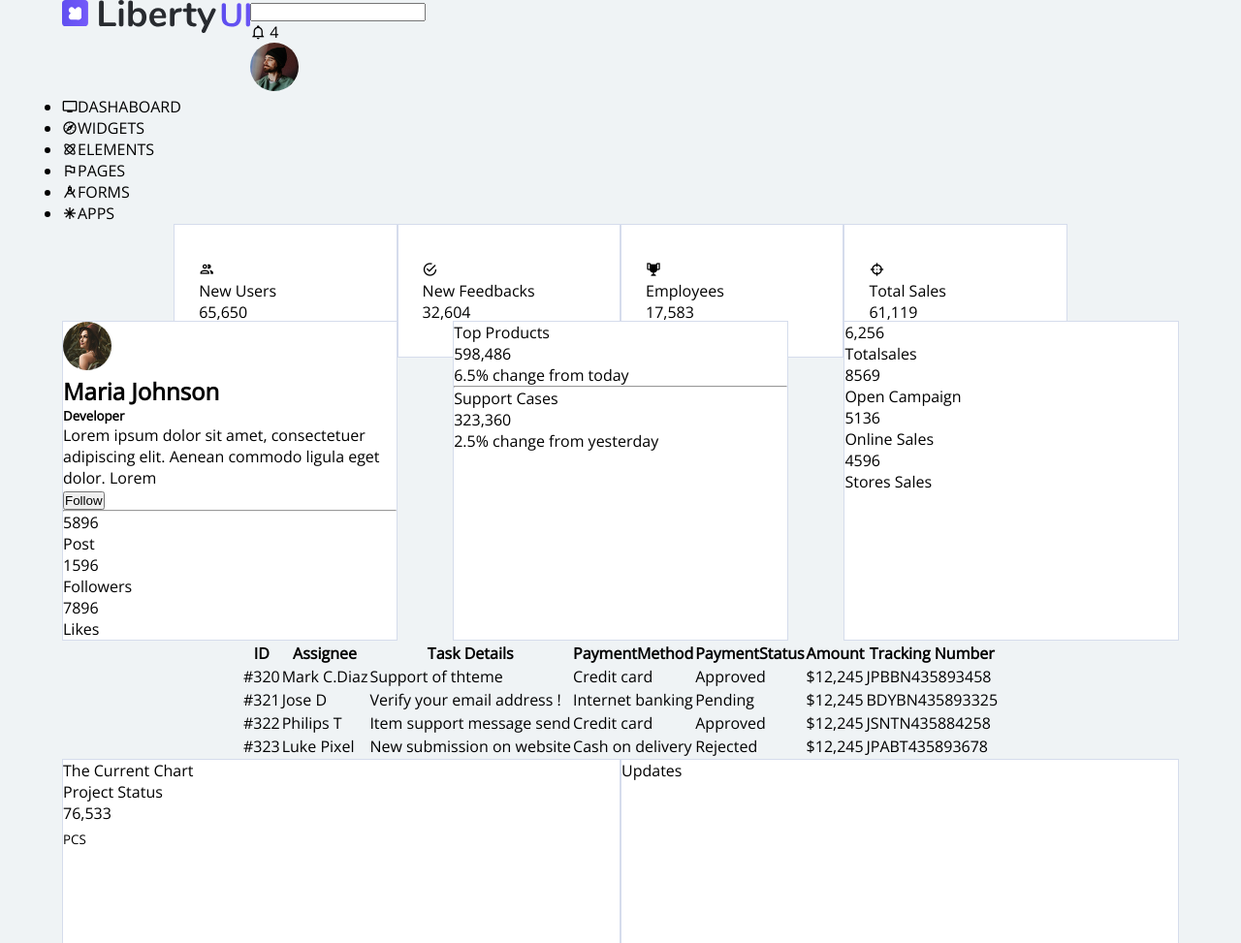
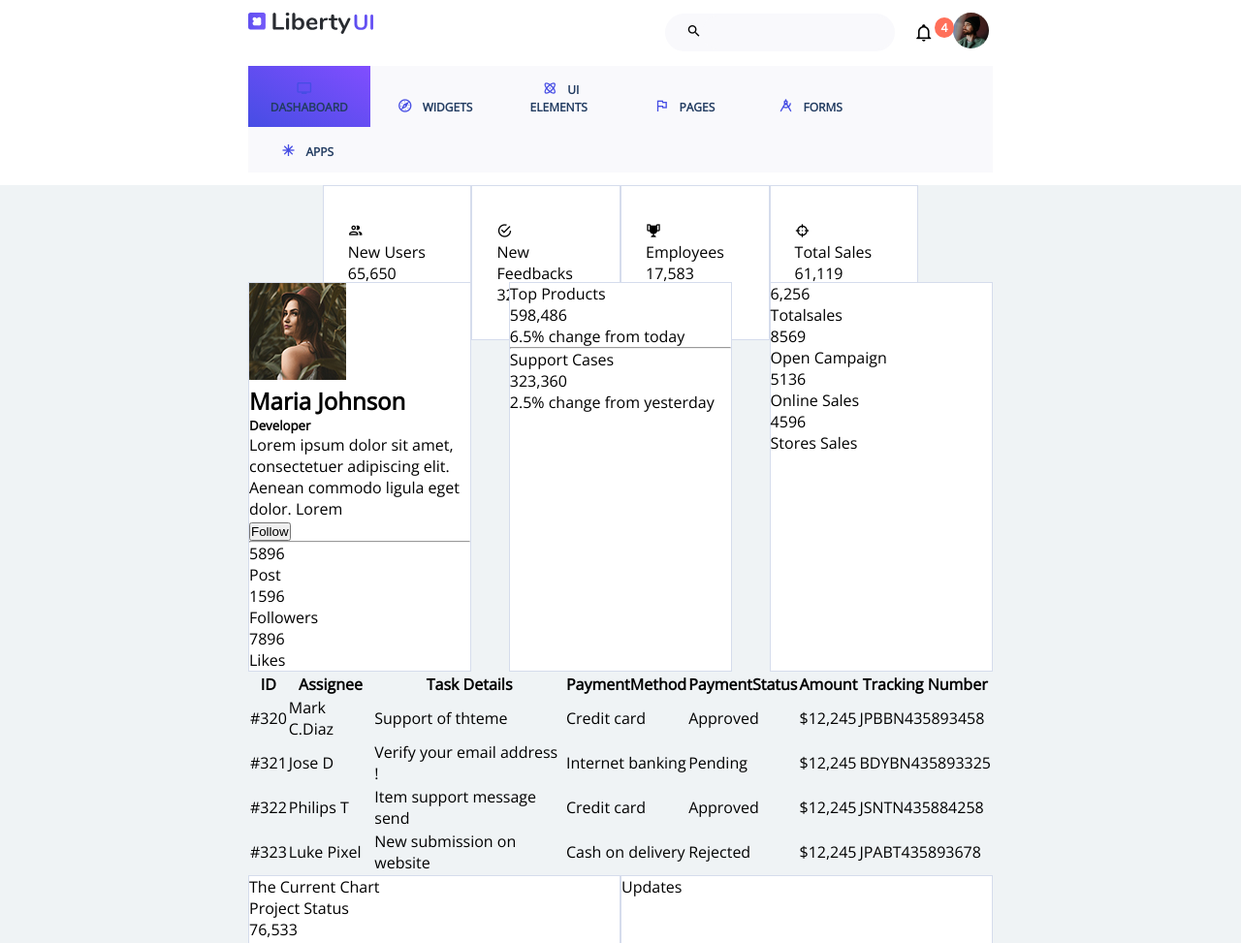
Before and after one commit to learneradarsh/LibertyUI, a website: page index.html in a window 1280 px wide. Shown: the top 973 px of the page at 97% size. Drawn offline with nearby package versions, Linux system fonts and the light colour scheme.

Commit message:
ADDED: NAVBAR COMPONENT
Added styling and html for navbar component

```diff
--- a/assets/css/style.css
+++ b/assets/css/style.css
@@ -25,6 +25,7 @@
     margin: 0px;
     padding: 0px;
     box-sizing: border-box;
+    outline: none;
 }
 
 body{
@@ -33,7 +34,12 @@ body{
 }
 
 nav{
-    margin: 0% 5%;
+    padding: 1% 0px 1px 0px;
+    background-color: #fff;
+}
+
+li,a,button{
+    text-decoration: none;
 }
 
 /*---------------------------
@@ -51,12 +57,17 @@ nav{
     background-position: center center;
     background-size: cover;
 }
-
+.dropdown::after {
+    font: normal normal normal 24px/1 "Material Design Icons";
+    content: "\F35D";
+    font-size: inherit;
+    margin-left: 4px;
+}
 /*---------------------------
 *Main Wrapper
 *----------------------------*/
 .wrapper{
-    margin: 0% 5%;
+    margin: 0% 20%;
 }
 
 /*---------------------------
@@ -65,21 +76,104 @@ nav{
 .top-header{
     display: flex;
     flex-direction: row;
+    margin: 0% 20%;
 }
 .top-header .logo{
     flex-grow: 2;
+    cursor: pointer;
+}
+.top-header .logo img{
+    max-width: 100%;
+    width: 40%;
 }
 .top-header .right-top-header{
     flex-grow: 8;
+    display: flex;
+    flex-direction: row;
+    justify-content: flex-end;
+    align-items: center;
 }
-.profile-pic img{
+.top-header .right-top-header div{
+    margin-left: 20px;
+}
+.right-top-header .profile-pic img{
   display: inline-block;
-  width: 50px;
-  height: 50px;
+  width: 37px;
+  height: 37px;
   border-radius: 50%;
   background-repeat: no-repeat;
   background-position: center center;
   background-size: cover;
+}
+.right-top-header .profile-pic::after{
+    border: none;
+    content: "\F140";
+    font: normal normal normal 28px/1 "Material Design Icons";
+    font-size: inherit;
+    text-rendering: auto;
+    line-height: inherit;
+}
+.right-top-header .right-search-bar{
+    border-radius: 50px 50px 50px 50px;
+    border: none;
+    background-color: #f9f9fc;
+    padding: 2px;
+}
+.right-top-header .right-search-bar i{
+    margin-left: 20px;
+}
+.right-top-header .right-search-bar input[type="search"]{
+    border-radius: 50px 50px 50px 50px;
+    padding: 10px;
+    border: none;
+    background-color: #f9f9fc;
+}
+.right-top-header .right-notification{
+    font-size: 1.25rem;
+}
+.right-notification .notification-counter{
+    background-color: #FF6F59;
+    border-radius: 50%;
+    color: #fff;
+    font-size: 12px;
+    font-weight: 600;
+    border: none;
+    padding: 2px;
+    position: absolute;
+    top: 18px;
+    left: 75.3%;
+    width: 20px;
+    text-align: center;
+}
+.sub-header{
+    background-color: #f9f9fc;
+    margin: 1% 20%;
+}
+
+.sub-header ul{
+    list-style: none;
+}
+.sub-header ul i{
+    margin-right: 10px;
+    font-size: 1rem;
+    color: #464de4;
+}
+
+.sub-header ul > li{
+    display: inline-block;
+    padding: 12px 20px;
+    text-align: center;
+    width: 16.35%;
+    font-weight: 600;
+    font-size: 12px;
+}
+.sub-header ul > li > a{
+    text-decoration: none;
+    color: #223C61;
+}
+.sub-header .nav-active{
+    background: linear-gradient(30deg, #464de4, #814eff);
+    color: #fff;
 }
 
 /*---------------------------
--- a/index.html
+++ b/index.html
@@ -22,14 +22,13 @@
                 <img src="/assets/images/logo.svg" alt="logo" title="logo">
             </div>
             <div class="right-top-header">
-                <div class="right-search-bar">
-                    <form action="#">
-                        <input type="search">
-                    </form>
-                </div>
+                <form action="#">
+                    <div class="right-search-bar">
+                        <i class="mdi mdi-magnify"></i><input type="search">
+                    </div>
+                </form>
                 <div class="right-notification">
-                    <i class="mdi mdi-bell-outline"></i>
-                    <span class="notification-counter">4</span>
+                    <i class="mdi mdi-bell-outline"></i><sup class="notification-counter">4</sup>
                 </div>
                 <div class="profile-pic">
                     <img src="/assets/images/face1.jpg" alt="profile-pic" title="profile-pic">
@@ -38,12 +37,12 @@
         </div>
         <div class="sub-header">
             <ul>
-                <li><i class="link-icon mdi mdi-television"></i>DASHABOARD</li>
-                <li><i class="link-icon mdi mdi-apple-safari"></i>WIDGETS</li>
-                <li><i class="link-icon mdi mdi-atom"></i>ELEMENTS</li>
-                <li><i class="link-icon mdi mdi-flag-outline"></i>PAGES</li>
-                <li><i class="link-icon mdi mdi-android-studio"></i>FORMS</li>
-                <li><i class="link-icon mdi mdi-asterisk"></i>APPS</li>
+                <li class="nav-active"><a href="#"><i class="link-icon mdi mdi-television"></i>DASHABOARD</a></li>
+                <li><a href="#"><i class="link-icon mdi mdi-apple-safari"></i>WIDGETS</a></li>
+                <li class="dropdown"><a href="#"><i class="link-icon mdi mdi-atom"></i>UI ELEMENTS</a></li>
+                <li class="dropdown"><a href="#"><i class="link-icon mdi mdi-flag-outline"></i>PAGES</a></li>
+                <li class="dropdown"><a href="#"><i class="link-icon mdi mdi-android-studio"></i>FORMS</a></li>
+                <li class="dropdown"><a href="#"><i class="link-icon mdi mdi-asterisk"></i>APPS</a></li>
             </ul>
         </div>
     </nav>
```
